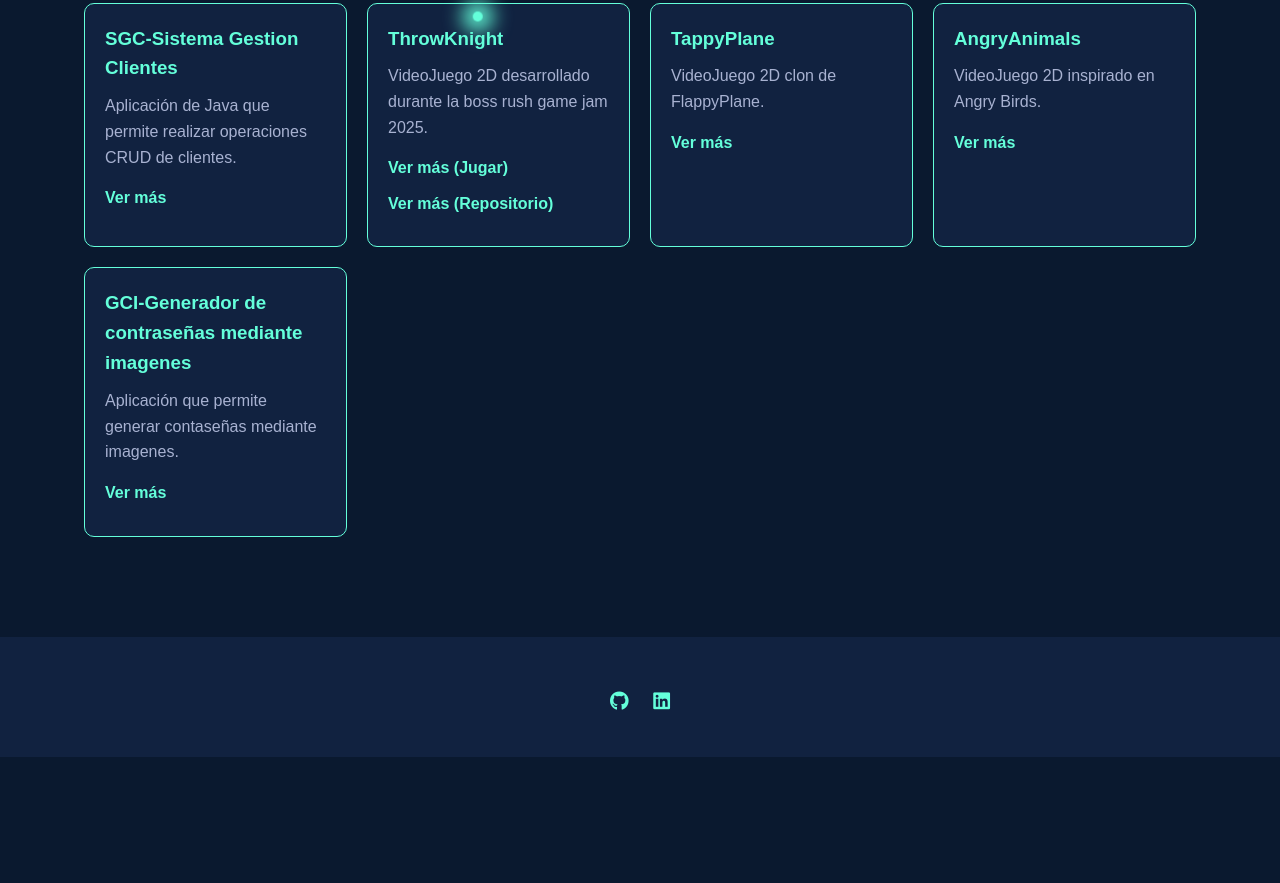
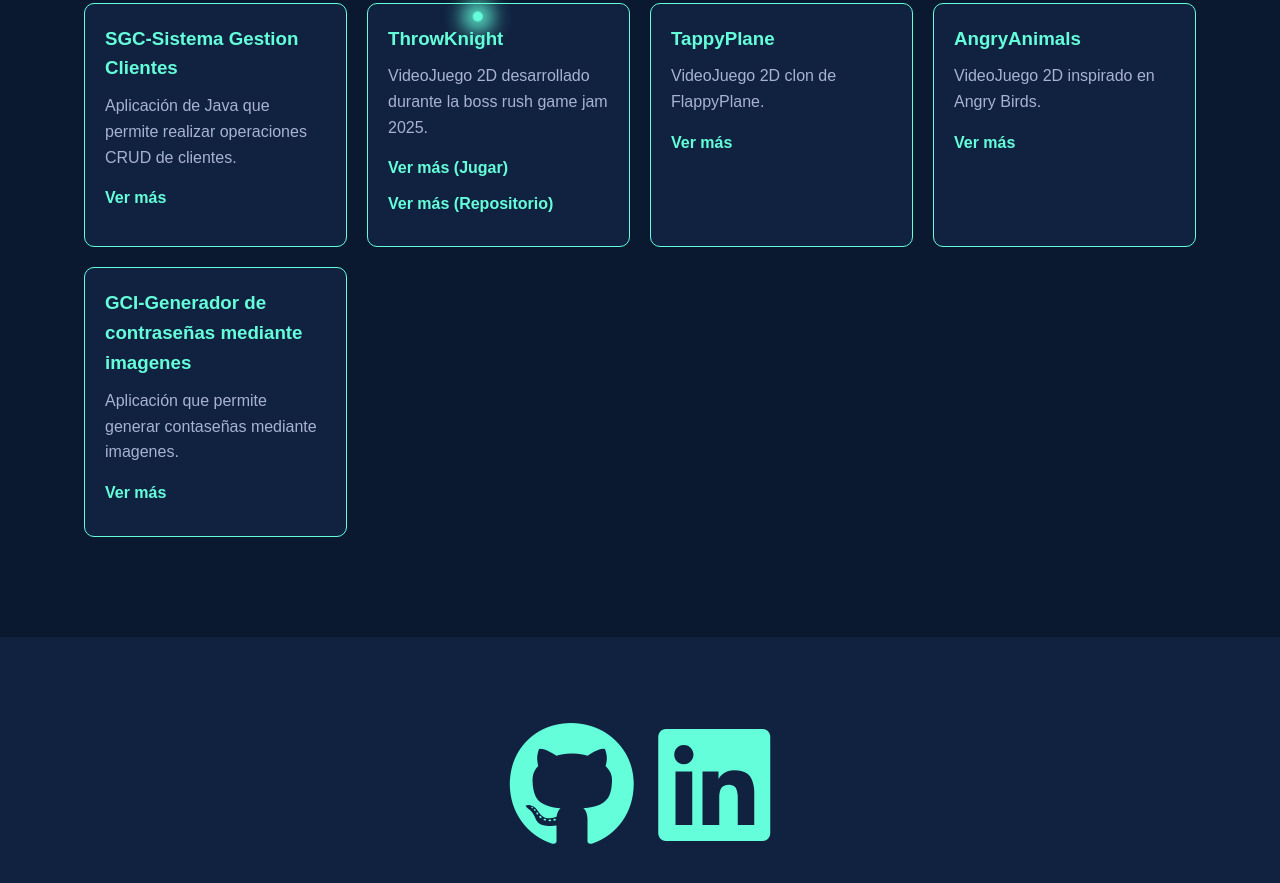
Before and after one commit to EmmanuelBarboza/EmmanuelBarboza.github.io, a plain HTML site: page index.html in a window 1280 px wide. Shown: the part 726-1609 px from the top of the page. Before the commit the page ends 1483 px from the top, so only its background shows below. Drawn offline with Linux system fonts and the light colour scheme.

Commit message:
Cambio tamaño iconos

```diff
--- a/styles.css
+++ b/styles.css
@@ -163,9 +163,10 @@ footer p {
 .social-links a {
     color: #64ffda;
     margin: 0 10px;
-    font-size: 1.2rem;
+    font-size: 8rem;
     transition: color 0.3s;
 }
+
 
 .social-links a:hover {
     color: #8892b0;
```
